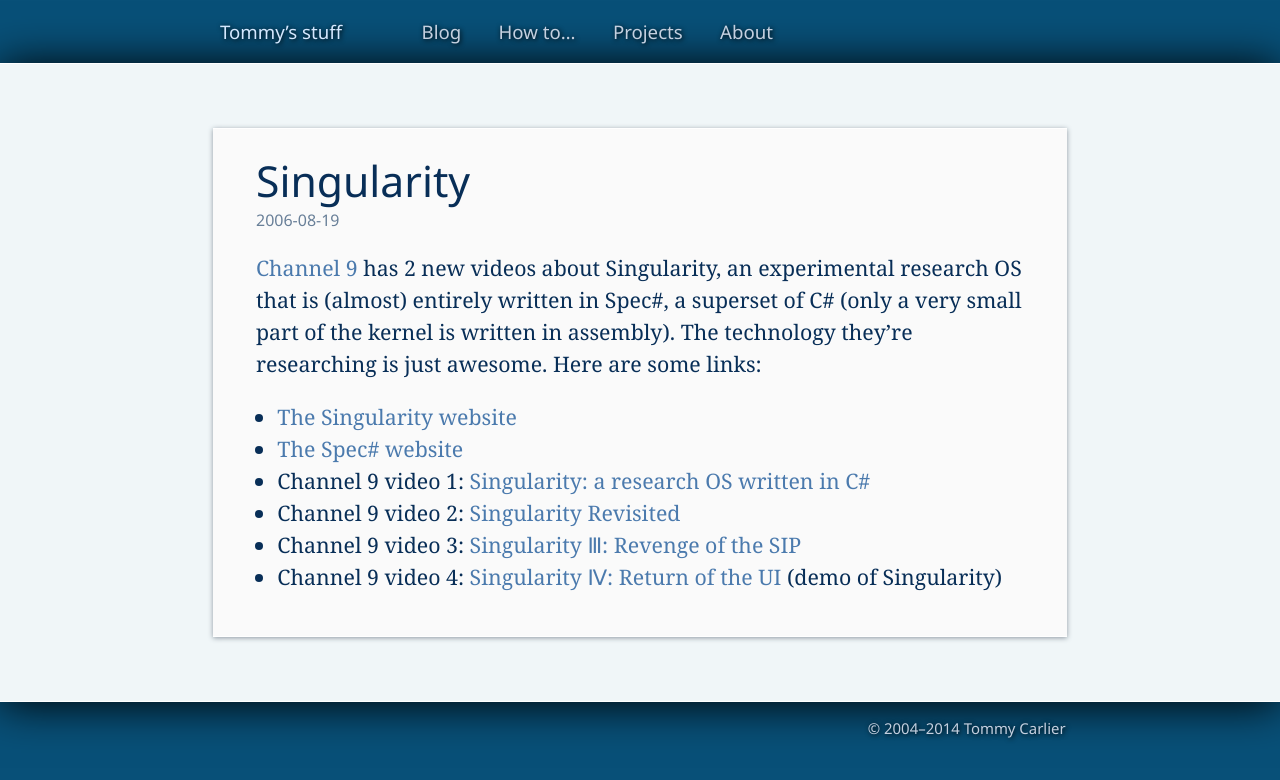
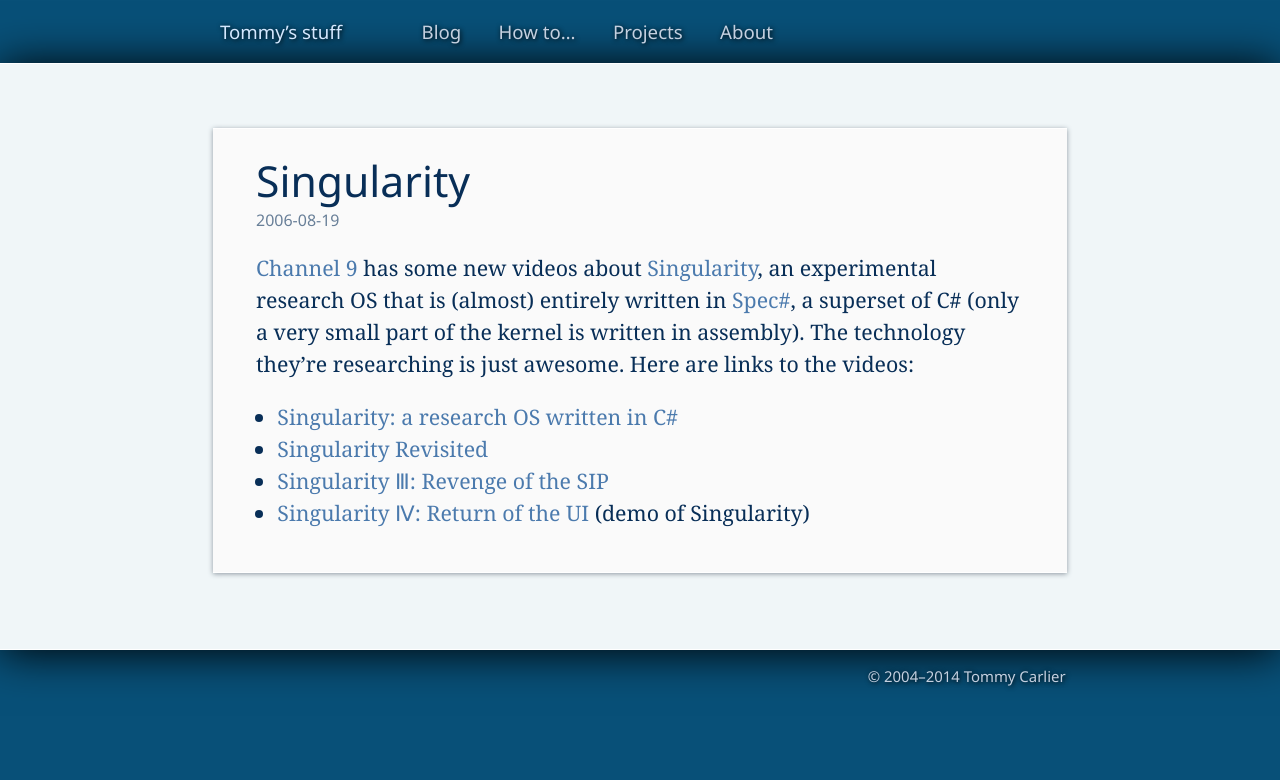
Before and after one commit to tommy-carlier/www.tcx.be, a Jekyll site: the page built from _posts/2006-08-19-singularity.md, in a window 1280 px wide. Shown: the top 780 px of the page. Built offline with Jekyll 4.4.1, drawn with Linux system fonts in a browser that asks for light colours.

Commit message:
Simplified the post about Singularity

```diff
--- a/_posts/2006-08-19-singularity.md
+++ b/_posts/2006-08-19-singularity.md
@@ -3,11 +3,9 @@
 title: Singularity
 ---
 
-[Channel 9](http://channel9.msdn.com/) has 2 new videos about Singularity, an experimental research OS that is (almost) entirely written in Spec#, a superset of C# (only a very small part of the kernel is written in assembly). The technology they’re researching is just awesome. Here are some links:
+[Channel 9](http://channel9.msdn.com/) has some new videos about [Singularity](http://research.microsoft.com/en-us/projects/singularity/), an experimental research OS that is (almost) entirely written in [Spec#](http://research.microsoft.com/en-us/projects/specsharp/), a superset of C# (only a very small part of the kernel is written in assembly). The technology they’re researching is just awesome. Here are links to the videos:
 
-- [The Singularity website](http://research.microsoft.com/en-us/projects/singularity/)
-- [The Spec# website](http://research.microsoft.com/en-us/projects/specsharp/)
-- Channel 9 video 1: [Singularity: a research OS written in C#](http://channel9.msdn.com/Shows/Going+Deep/Singularity-A-research-OS-written-in-C)
-- Channel 9 video 2: [Singularity Revisited](http://channel9.msdn.com/Shows/Going+Deep/Singularity-Revisited)
-- Channel 9 video 3: [Singularity Ⅲ: Revenge of the SIP](http://channel9.msdn.com/Shows/Going+Deep/Singularity-III-Revenge-of-the-SIP)
-- Channel 9 video 4: [Singularity Ⅳ: Return of the UI](http://channel9.msdn.com/Shows/Going+Deep/Singularity-IV-Return-of-the-UI) (demo of Singularity)
+- [Singularity: a research OS written in C#](http://channel9.msdn.com/Shows/Going+Deep/Singularity-A-research-OS-written-in-C)
+- [Singularity Revisited](http://channel9.msdn.com/Shows/Going+Deep/Singularity-Revisited)
+- [Singularity Ⅲ: Revenge of the SIP](http://channel9.msdn.com/Shows/Going+Deep/Singularity-III-Revenge-of-the-SIP)
+- [Singularity Ⅳ: Return of the UI](http://channel9.msdn.com/Shows/Going+Deep/Singularity-IV-Return-of-the-UI) (demo of Singularity)
```
